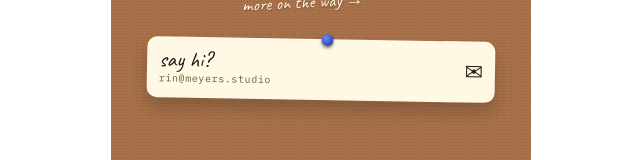
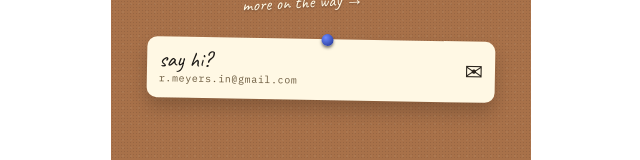
Before and after one commit to PanFishz/rm-dashboard, a Next.js app: page / in a window 1280 px wide. Shown: the part 792-952 px from the top of the page, without its empty margins (319-959 px from the left). Built offline with nearby package versions, Linux system fonts and the light colour scheme.

Commit message:
update email add

```diff
--- a/app/page.tsx
+++ b/app/page.tsx
@@ -324,8 +324,8 @@ export default function Home() {
 
         {/* 8 · Email tag */}
         <a
-          href="mailto:rin@meyers.studio"
-          aria-label="Email Rin Meyers — rin@meyers.studio"
+          href="mailto:r.meyers.in@gmail.com"
+          aria-label="Email Rin Meyers — r.meyers.in@gmail.com"
           className="cork-item"
           style={{
             "--rot": "1deg",
@@ -343,7 +343,7 @@ export default function Home() {
               say hi?
             </div>
             <div style={{ fontFamily: F.mono, fontSize: 10, color: "#6b5a3e", letterSpacing: "0.06em" }}>
-              rin@meyers.studio
+              r.meyers.in@gmail.com
             </div>
           </div>
           <span style={{ fontSize: 22 }} aria-hidden="true">✉</span>
```
